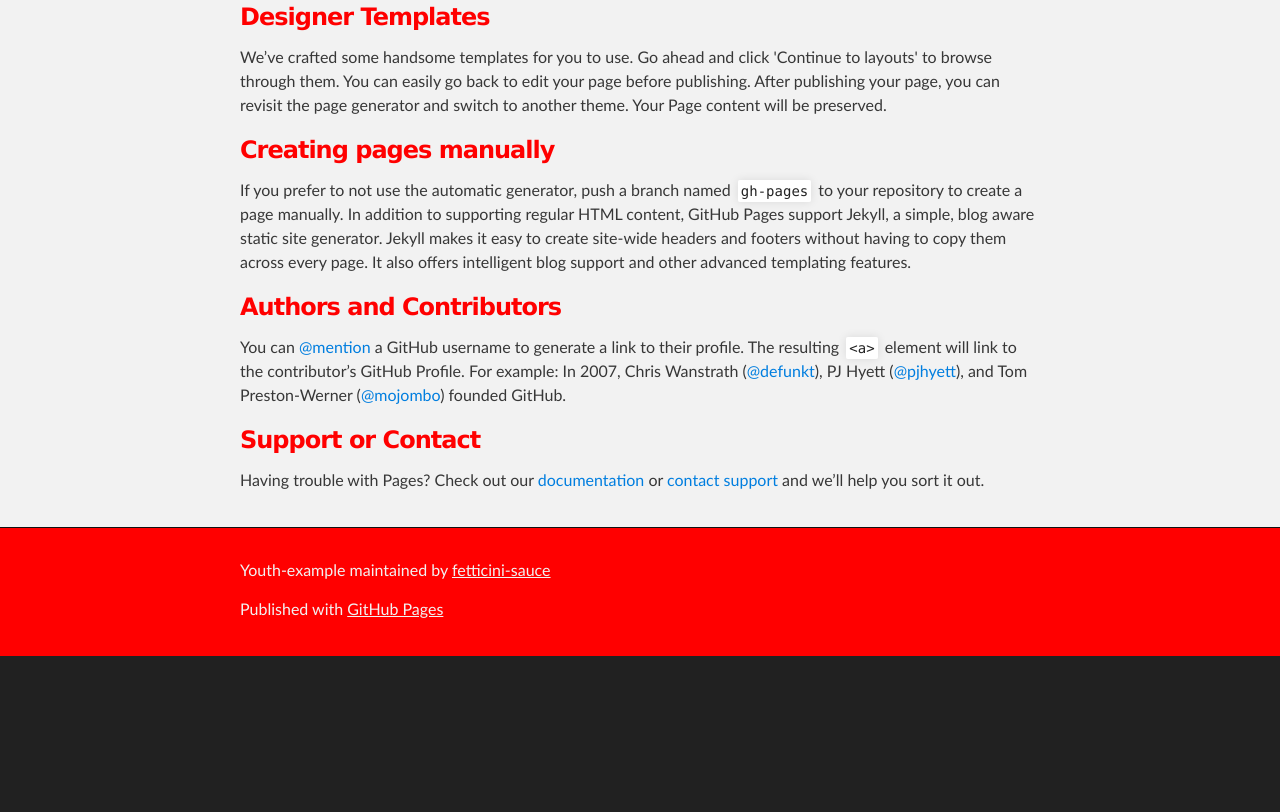
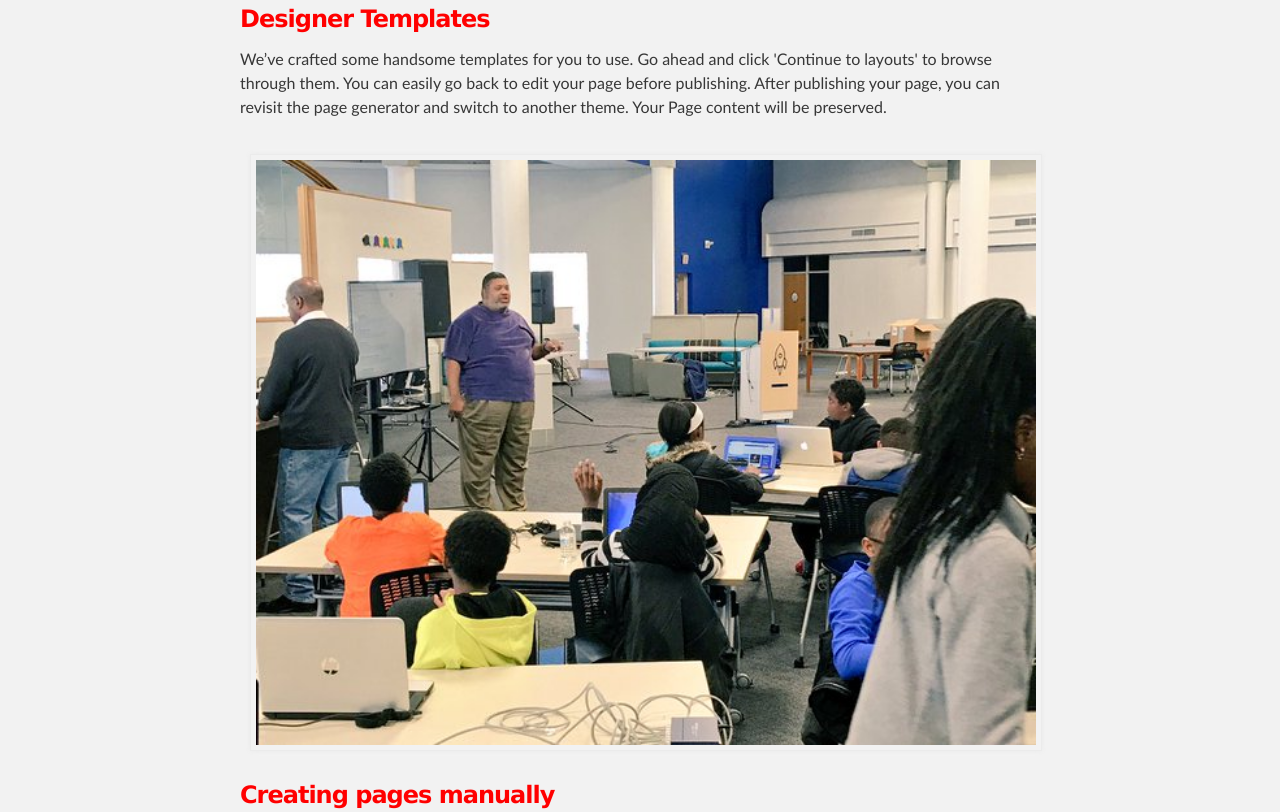
Before and after one commit to fetticini-sauce/youth-example, a plain HTML site: page index.html in a window 1280 px wide. Shown: the part 1257-2069 px from the top of the page. Before the commit the page ends 1913 px from the top, so only its background shows below. Drawn offline with Linux system fonts and the light colour scheme.

Commit message:
Update index.html

```diff
--- a/index.html
+++ b/index.html
@@ -34,7 +34,7 @@
         <h3>
 <a id="welcome-to-github-pages" class="anchor" href="#welcome-to-github-pages" aria-hidden="true"><span aria-hidden="true" class="octicon octicon-link"></span></a>Youth Example</h3>
 <div class="row">
-<div class="section"><img src="images/youth.jpg" width="320px height="450px" alt="class"></div>
+<div class="section"><img src="images/youth.jpg" width="390px height="350px" alt="class"></div>
 <div class="section">
 <p class="info">This automatic page generator is the easiest way to create beautiful pages for all of your projects. Author your page content here <a href="https://guides.github.com/features/mastering-markdown/">using GitHub Flavored Markdown</a>, select a template crafted by a designer, and publish. After your page is generated, you can check out the new <code>gh-pages</code> branch locally. If you’re using GitHub Desktop, simply sync your repository and you’ll see the new branch.</p></div>
 </div>
@@ -43,17 +43,20 @@
 <h3>
 <a id="designer-templates" class="anchor" href="#designer-templates" aria-hidden="true"><span aria-hidden="true" class="octicon octicon-link"></span></a>Designer Templates</h3>
 <p>We’ve crafted some handsome templates for you to use. Go ahead and click 'Continue to layouts' to browse through them. You can easily go back to edit your page before publishing. After publishing your page, you can revisit the page generator and switch to another theme. Your Page content will be preserved.</p>
-
+<div class="row">
+<img src="images/youth.jpg" width="780px height="450px" alt="class"></div>
 <h3>
 <a id="creating-pages-manually" class="anchor" href="#creating-pages-manually" aria-hidden="true"><span aria-hidden="true" class="octicon octicon-link"></span></a>Creating pages manually</h3>
 
 <p>If you prefer to not use the automatic generator, push a branch named <code>gh-pages</code> to your repository to create a page manually. In addition to supporting regular HTML content, GitHub Pages support Jekyll, a simple, blog aware static site generator. Jekyll makes it easy to create site-wide headers and footers without having to copy them across every page. It also offers intelligent blog support and other advanced templating features.</p>
-
+<div class="row">
+<img src="images/youth.jpg" width="780px height="450px" alt="class"></div>
 <h3>
 <a id="authors-and-contributors" class="anchor" href="#authors-and-contributors" aria-hidden="true"><span aria-hidden="true" class="octicon octicon-link"></span></a>Authors and Contributors</h3>
 
 <p>You can <a href="https://help.github.com/articles/basic-writing-and-formatting-syntax/#mentioning-users-and-teams" class="user-mention">@mention</a> a GitHub username to generate a link to their profile. The resulting <code>&lt;a&gt;</code> element will link to the contributor’s GitHub Profile. For example: In 2007, Chris Wanstrath (<a href="https://github.com/defunkt" class="user-mention">@defunkt</a>), PJ Hyett (<a href="https://github.com/pjhyett" class="user-mention">@pjhyett</a>), and Tom Preston-Werner (<a href="https://github.com/mojombo" class="user-mention">@mojombo</a>) founded GitHub.</p>
-
+<div class="row">
+<img src="images/youth.jpg" width="780px height="450px" alt="class"></div>
 <h3>
 <a id="support-or-contact" class="anchor" href="#support-or-contact" aria-hidden="true"><span aria-hidden="true" class="octicon octicon-link"></span></a>Support or Contact</h3>
 
```
